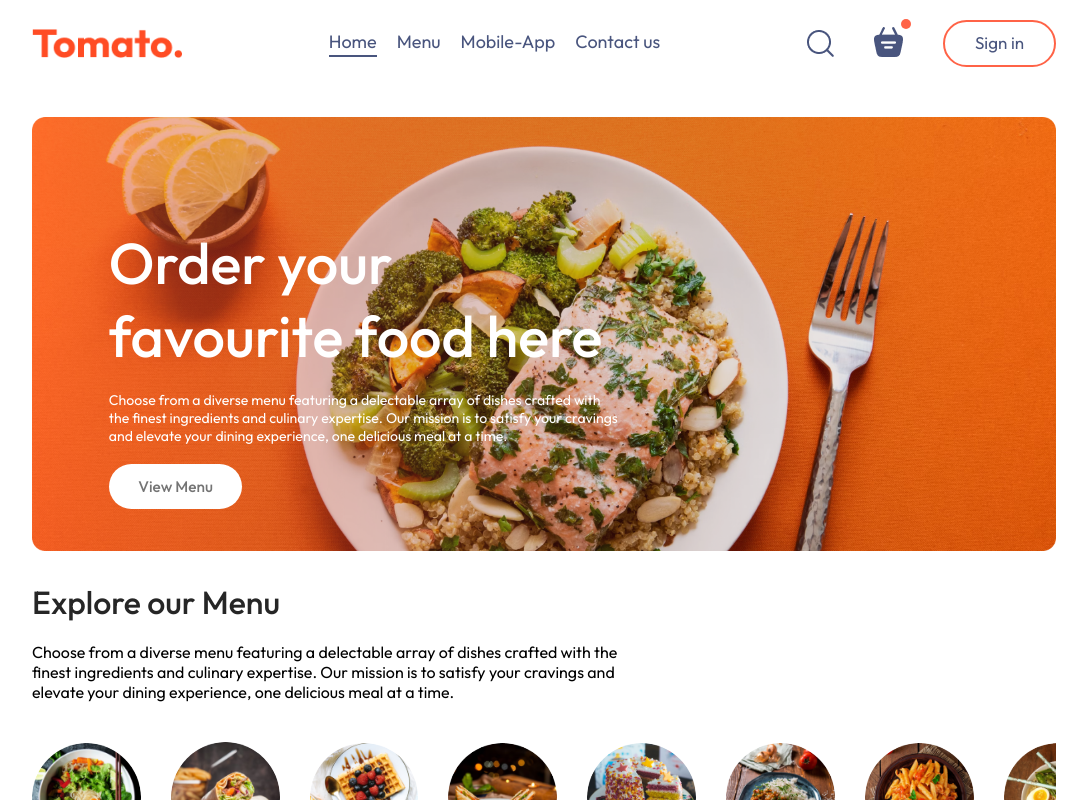
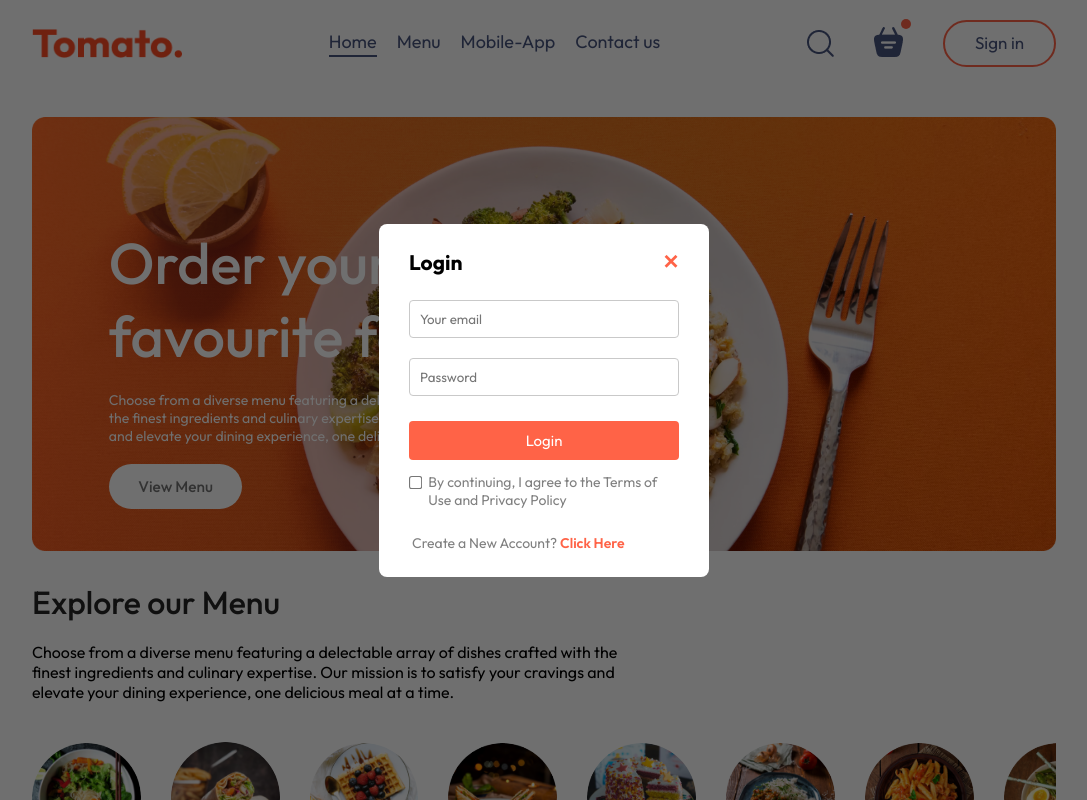
Before and after one commit to pererabsdt/Food_Delivery_Site, a React (Vite) app in the folder frontend/: page / in a window 1280 px wide. Both pictures are taken after a click on the button "Sign in". Shown: the top 800 px of the page, without its empty margins (96-1183 px from the left). Built offline with nearby package versions, Linux system fonts and the light colour scheme.

Commit message:
Create login popup

```diff
--- a/frontend/src/App.jsx
+++ b/frontend/src/App.jsx
@@ -1,16 +1,21 @@
-import React from 'react'
+import React, { useState } from 'react'
 import Navbar from './components/Navbar/Navbar'
 import { Route, Routes } from 'react-router-dom'
 import Home from './pages/Home/Home'
 import Cart from './pages/Cart/Cart'
 import PlaceOrder from './pages/PlaceOrder/PlaceOrder'
 import Footer from './components/Footer/Footer'
+import LoginPopup from './components/LoginPopup/LoginPopup'
 
 const App = () => {
+
+  const [showLogin,setShowLogin] = useState(false)
+
   return (
     <>
+    {showLogin?<LoginPopup setShowLogin={setShowLogin}/>:<></>}
     <div className='app'>
-      <Navbar/>
+      <Navbar setShowLogin={setShowLogin}/>
       <Routes>
         < Route path='/' element={<Home/>} />
         < Route path='/cart' element={<Cart/>} />
--- /dev/null
+++ b/frontend/src/components/LoginPopup/LoginPopup.css
@@ -0,0 +1,82 @@
+.login-popup{
+    position: absolute;
+    z-index: 1;
+    width: 100%;
+    height: 100%;
+    background-color: #00000090;
+    display: grid;
+}
+
+.login-popup-container{
+    place-self: center;
+    width: max(23vw, 330px);
+    color: #808080;
+    background-color: white;
+    display: flex;
+    flex-direction: column;
+    gap: 25px;
+    padding: 25px 30px;
+    border-radius: 8px;
+    font-size: 14px;
+    animation: fadeIn 0.5s;
+}
+
+.login-popup-title{
+    display: flex;
+    justify-content: space-between;
+    align-items: center;
+    color: black;
+}
+
+.login-popup-title p{
+    font-size: 20px;
+    cursor: pointer;
+    color: tomato;
+    font-weight: 900;
+}
+
+.login-popup-input{
+    display: flex;
+    flex-direction: column;
+    gap: 20px;
+}
+
+.login-popup-input input{
+    outline: none;
+    border: 1px solid #c9c9c9;
+    padding: 10px;
+    border-radius: 4px;
+}
+
+.login-popup-container button{
+    border: none;
+    padding: 10px;
+    border-radius: 4px;
+    color: white;
+    background-color: tomato;
+    font-size: 15px;
+    cursor: pointer;
+}
+
+.login-popup-condition{
+    display: flex;
+    align-items: start;
+    gap: 2px;
+    margin-top: -12px;
+}
+
+.login-popup-condition input{
+    margin-top: 3px;
+    zoom: 1.1;
+    accent-color: tomato;
+}
+
+.login-popup p{
+    margin-left: 3px;
+}
+
+.login-popup p span{
+    color: tomato;
+    font-weight: 600;
+    cursor: pointer;
+}
--- /dev/null
+++ b/frontend/src/components/LoginPopup/LoginPopup.jsx
@@ -0,0 +1,36 @@
+import React, { useState } from 'react'
+import './LoginPopup.css'
+import { assets } from '../../assets/assets'
+
+const LoginPopup = ({setShowLogin}) => {
+
+    const [currState,setCurrState] = useState("Login")
+
+  return (
+    <div className='login-popup'>
+      <form className="login-popup-container">
+        <div className="login-popup-title">
+            <h2>{currState}</h2>
+            {/* <img onClick={()=>setShowLogin(false)} src={assets.cross_icon} /> */}
+            <p onClick={()=>setShowLogin(false)}>✕</p>
+        </div>
+        <div className="login-popup-input">
+            {currState==="Login" ? <></> : <input type="text" placeholder='Your name' required />}
+            <input type="email" placeholder='Your email' required />
+            <input type="password" placeholder='Password' required />
+        </div>
+        <button>{currState==="Sign Up" ? "Create account" : "Login"}</button>
+        <div className="login-popup-condition">
+            <input type="checkbox" required />
+            <p>By continuing, I agree to the Terms of Use and Privacy Policy</p>
+        </div>
+        {currState==="Login"
+        ?<p>Create a New Account? <span onClick={()=>setCurrState("Sign Up")}>Click Here</span></p>
+        :<p>Already have an account? <span onClick={()=>setCurrState("Login")}>Login Here</span></p>
+        }
+      </form>
+    </div>
+  )
+}
+
+export default LoginPopup
--- a/frontend/src/components/Navbar/Navbar.jsx
+++ b/frontend/src/components/Navbar/Navbar.jsx
@@ -4,7 +4,7 @@
 import { Link } from 'react-router-dom'
 
 
-const Navbar = () => {
+const Navbar = ({setShowLogin}) => {
 
     const [menu, setMenu] = useState("home");
 
@@ -23,7 +23,7 @@
             <img src={assets.basket_icon} alt="basket icon"/>
             <div className='dot'></div>
         </div>
-        <button>Sign in</button>
+        <button onClick={()=>setShowLogin(true)}>Sign in</button>
       </div>
     </div>
   )
```
